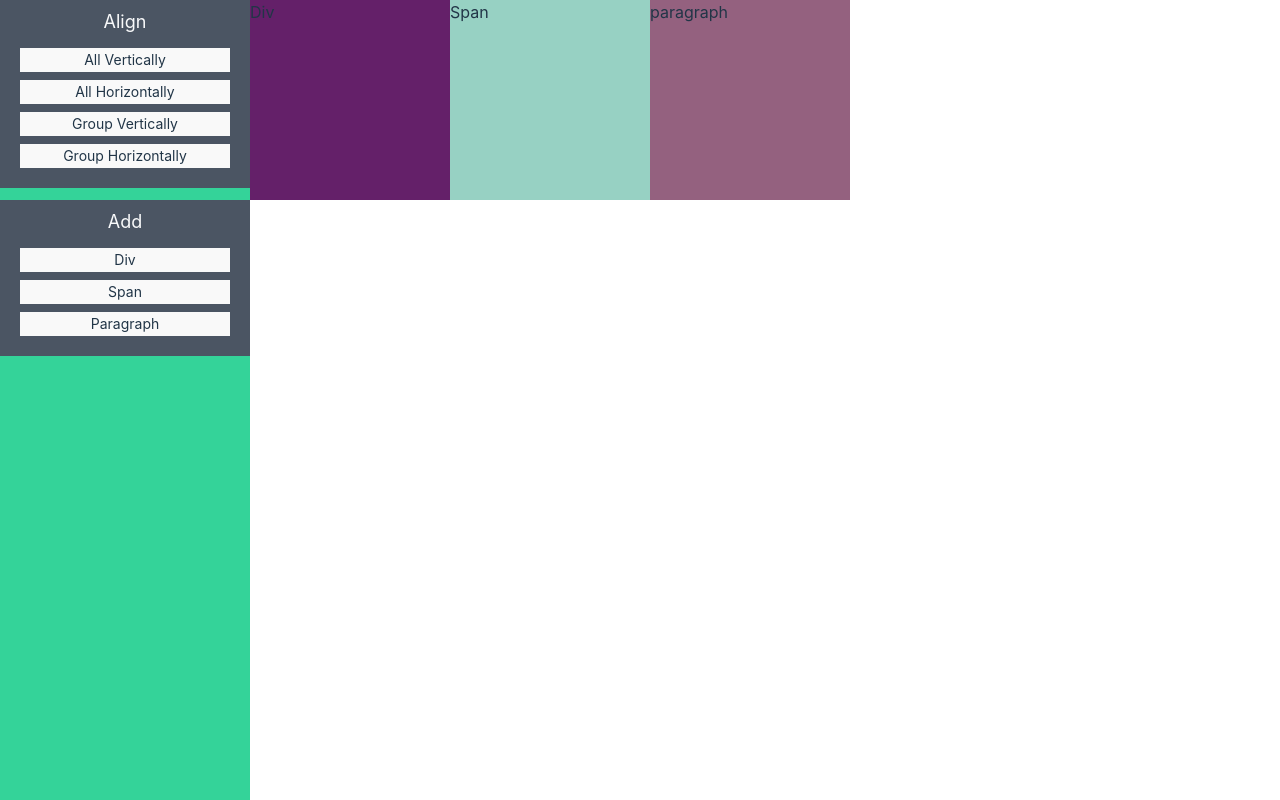
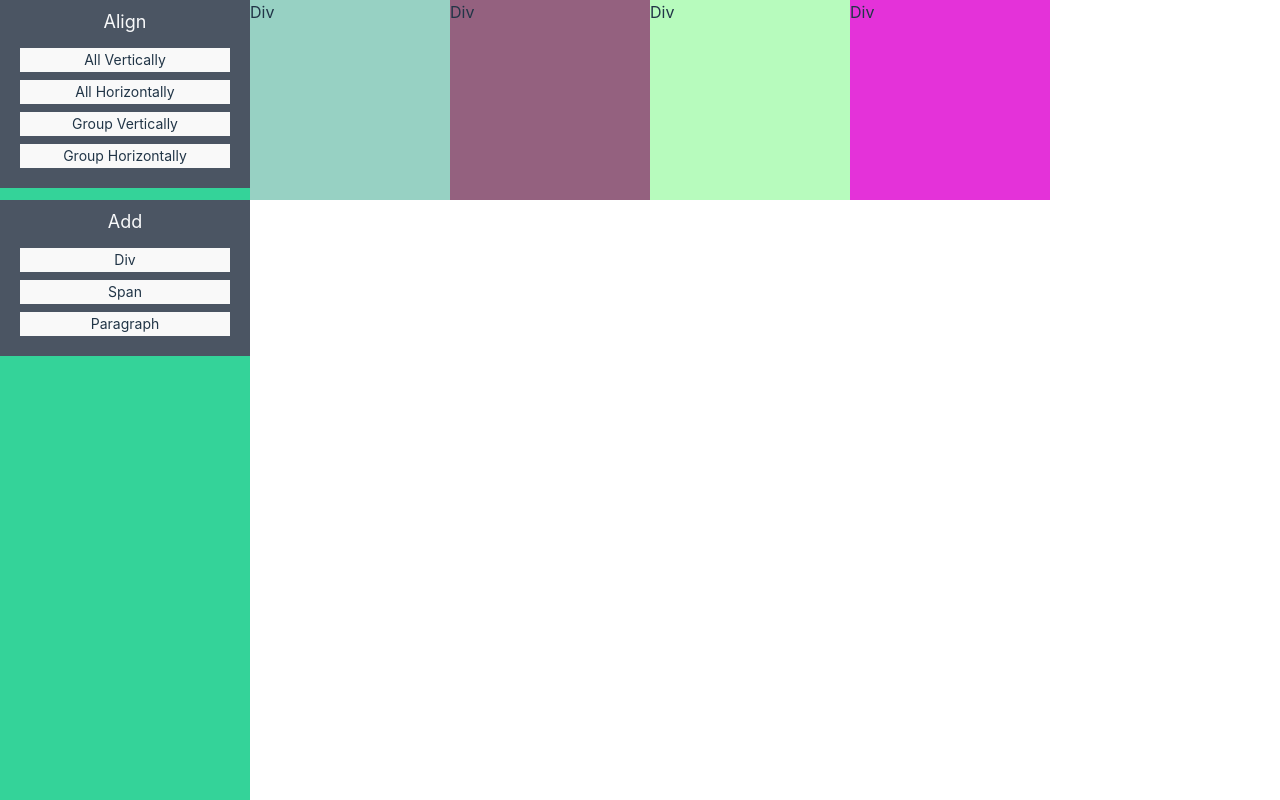
Before and after one commit to 2duckchun/yune, a React (Vite) app: page / in a window 1280 px wide. Shown: the top 800 px of the page. Built offline with nearby package versions, Linux system fonts and the light colour scheme.

Commit message:
feat: add uuid per element item and make moveElement function

```diff
--- a/src/contexts/element-state-manage-context.ts
+++ b/src/contexts/element-state-manage-context.ts
@@ -6,7 +6,9 @@ import {
   CustomElementGroup,
   GlobalAlign
 } from '@/types/element'
-import { createContext, useContext, useState } from 'react'
+import { createContext, useCallback, useContext, useState } from 'react'
+import { v4 as uuidv4 } from 'uuid'
+import update from 'immutability-helper'
 
 export const ElementStateStateContext = createContext<ReturnType<
   typeof useElementStateManagingHook
@@ -17,6 +19,7 @@ export const useElementStateManagingHook = () => {
     (CustomElement | CustomElementGroup)[]
   >([
     {
+      id: uuidv4(),
       isGroup: false,
       tag: 'div',
       color: getRandomHexColorCode(),
@@ -25,16 +28,27 @@ export const useElementStateManagingHook = () => {
       isSelected: false
     },
     {
+      id: uuidv4(),
       isGroup: false,
-      tag: 'span',
+      tag: 'div',
       color: getRandomHexColorCode(),
       height: 200,
       width: 200,
       isSelected: false
     },
     {
+      id: uuidv4(),
       isGroup: false,
-      tag: 'p',
+      tag: 'div',
+      color: getRandomHexColorCode(),
+      height: 200,
+      width: 200,
+      isSelected: false
+    },
+    {
+      id: uuidv4(),
+      isGroup: false,
+      tag: 'div',
       color: getRandomHexColorCode(),
       height: 200,
       width: 200,
@@ -42,6 +56,21 @@ export const useElementStateManagingHook = () => {
     }
   ])
   const [globalAlign, setGlobalAlign] = useState<GlobalAlign>('horizontal')
+
+  const moveElement = useCallback((dragIndex: number, hoverIndex: number) => {
+    setElementList((prevCards: (CustomElement | CustomElementGroup)[]) =>
+      update(prevCards, {
+        $splice: [
+          [dragIndex, 1],
+          [
+            hoverIndex,
+            0,
+            prevCards[dragIndex] as CustomElement | CustomElementGroup
+          ]
+        ]
+      })
+    )
+  }, [])
 
   const addNewElement = (tag: CustomElementBaseTag) => {
     const element = makeCustomElement(tag)
@@ -58,7 +87,8 @@ export const useElementStateManagingHook = () => {
     globalAlign,
     setElementList,
     setGlobalAlignHander,
-    addNewElement
+    addNewElement,
+    moveElement
   }
 }
 
@@ -74,6 +104,7 @@ export const useElementStateManagingContext = () => {
 
 const makeCustomElement = (tag: CustomElementBaseTag): CustomElementBase => {
   return {
+    id: uuidv4(),
     color: getRandomHexColorCode(),
     tag: tag,
     height: 200,
```
